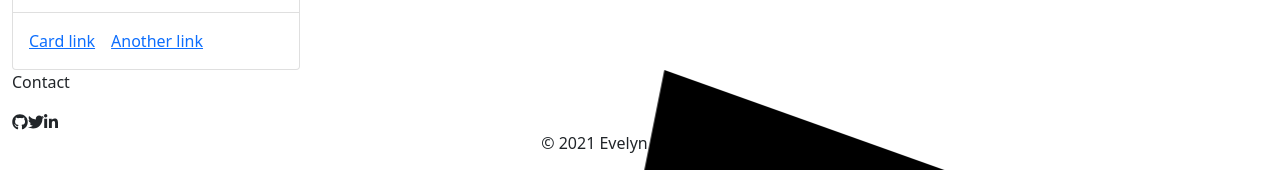
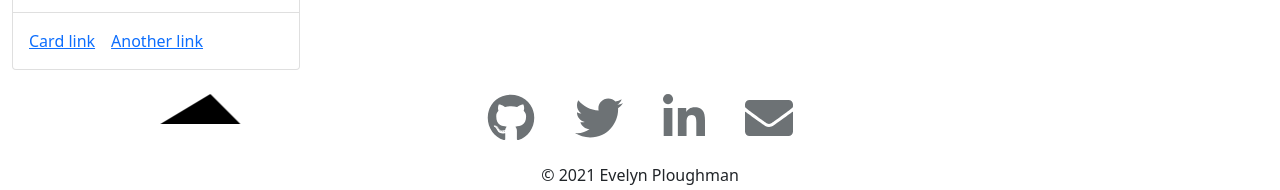
Before and after one commit to evelynAnais/evelynAnaisP, a React (Create React App) app: page / in a window 1280 px wide. Shown: the part 1668-1858 px from the top of the page. Built offline with nearby package versions, Linux system fonts and the light colour scheme; no server answers.

Commit message:
added contacts and styled

```diff
--- a/src/pages/contact/Contact.css
+++ b/src/pages/contact/Contact.css
@@ -1,11 +1,32 @@
+.a-contact {
+  color: #6d7275;
+  text-decoration: none;
+  transition-duration: 100ms;
+  margin: 20px 20px 50px 20px;
+  text-shadow: 1px 1px 2px black;
+  z-index: 1
+}
+
+.a-contact:hover {
+  transition-duration: 100ms;
+  color: #dafeb7;
+}
+
+.a-contact:active {
+  transition-duration: 100ms;
+  color: #acc18a;
+}
 .tri-one2 {
   width: 0;
   height: 0;
-  border-left: 20px solid transparent;
-  border-right: 280px solid transparent;
-  border-bottom: 100px solid black;
+  z-index: -100;
+  position: absolute;
+  border-left: 50px solid transparent;
+  border-right: 30px solid transparent;
+  border-bottom: 30px solid black;
   transform: rotate(45deg);
   transform:translateX(220%);
+
 }
 
 .arrowSliding3 {
@@ -15,13 +36,13 @@
 }
 
 @-webkit-keyframes slide3 {
-  0% { opacity:0; transform: translateX(15vw); }
+  0% { opacity:0; transform: translateX(1vw); }
   20% { opacity:1; transform: translateX(9vw); }
   80% { opacity:1; transform: translateX(-9vw); }
   100% { opacity:0; transform: translateX(-15vw); }
 }
 @keyframes slide3 {
-  0% { opacity:0; transform: translateX(15vw); }
+  0% { opacity:0; transform: translateX(1vw); }
   20% { opacity:1; transform: translateX(9vw); }
   80% { opacity:1; transform: translateX(-9vw); }
   100% { opacity:0; transform: translateX(-15vw); }
@@ -31,10 +52,14 @@
   .tri-one2 {
     width: 0;
     height: 0;
-    border-left: 250px solid transparent;
+    z-index: -1;
+    border-left: 10px solid transparent;
     border-right: 10px solid transparent;
     border-bottom: 30px solid black;
     transform: rotate(25deg);
     transform:translateX(20%);
+    top: 110%;
+    right: 10%;
+
   }
 }
--- a/src/pages/contact/Contact.js
+++ b/src/pages/contact/Contact.js
@@ -2,17 +2,22 @@ import './Contact.css';
 
 export default function Contact() {
   return(
-    <section>
+    <section className='text-center my-4'>
       <div className='arrowSliding3'>
           <div className='tri-one2'></div>
       </div>
-      <p>
-        Contact
-
-      </p>
-      <i class="fab fa-github"></i>
-      <i class="fab fa-twitter"></i>
-      <i class="fab fa-linkedin-in"></i>
+      <a className='a-contact' href='https://github.com/evelynAnais' target='_blank'>
+        <i class="fab fa-github fa-3x"></i>
+      </a>
+      <a className='a-contact' href='https://twitter.com/evelynAnais44' target='_blank'>
+        <i class="fab fa-twitter fa-3x"></i>
+      </a>
+      <a className='a-contact' href='https://www.linkedin.com/in/evelyn-ploughman/' target='_blank'>
+        <i class="fab fa-linkedin-in fa-3x"></i>
+      </a>
+      <a className='a-contact' href='mailto:evelyn.a.n.d.30@gmail.com' target='_blank'>
+        <i class="fas fa-envelope fa-3x"></i>
+      </a>
     </section>
   );
 }
--- a/src/pages/home/NoteCard.js
+++ b/src/pages/home/NoteCard.js
@@ -4,11 +4,11 @@ export default function NoteCard({ sayings }) {
      saying = sayings[Math.floor(Math.random() * sayings.length)]
     }
   return(
-    <div className='card border-0'>
-      <div className="card-body">
-        <blockquote className="blockquote">
+    <div className='card border-0 bg-transparent'>
+      <div className='card-body'>
+        <blockquote className='blockquote'>
           <p>{saying?.joke || saying?.quote}</p>
-          <footer className="blockquote-footer"><cite title="Source Title">{saying?.who_said}</cite></footer>
+          <footer className='blockquote-footer'><cite title='Source Title'>{saying?.who_said}</cite></footer>
         </blockquote>
       </div>
     </div>
```
